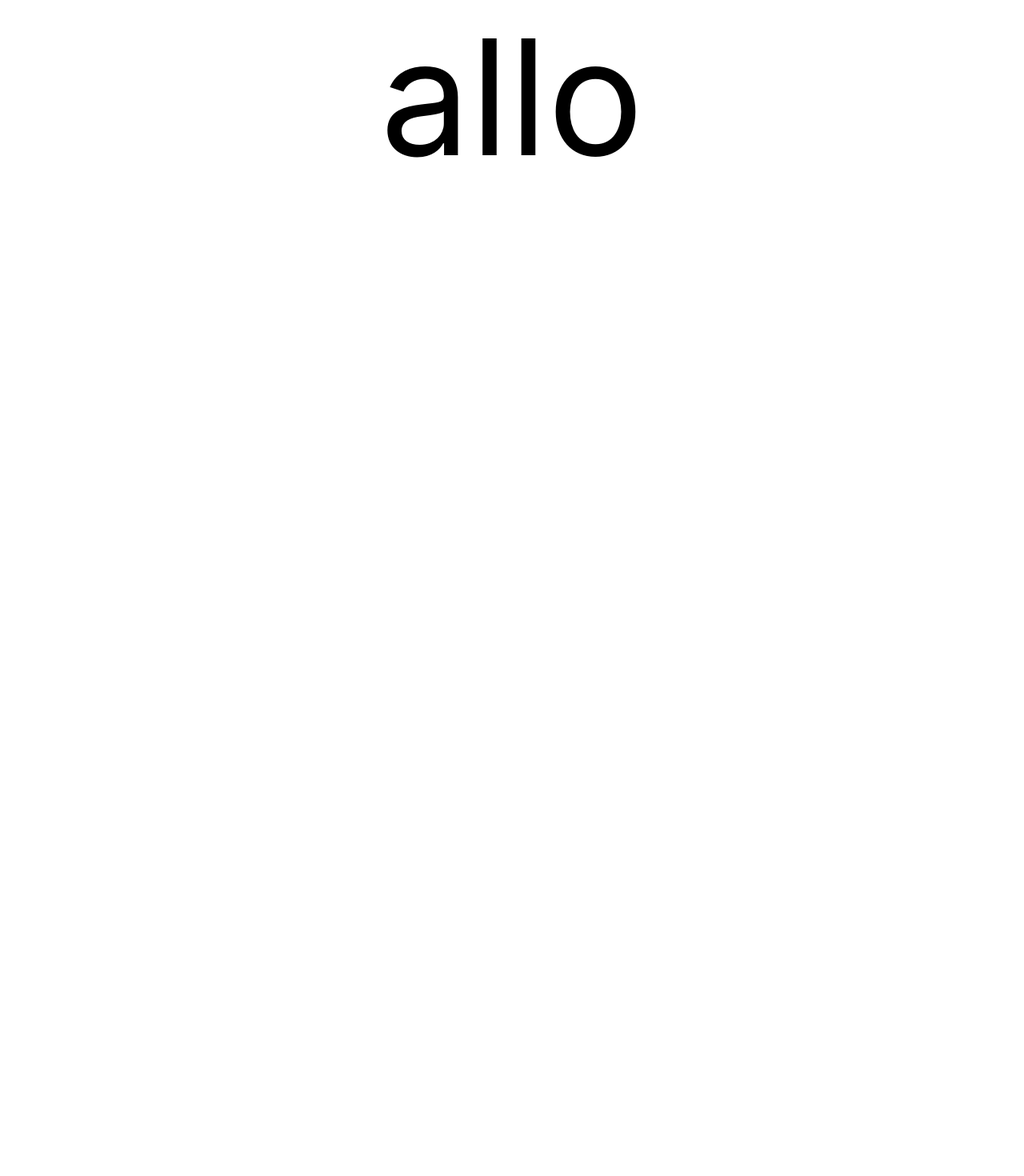
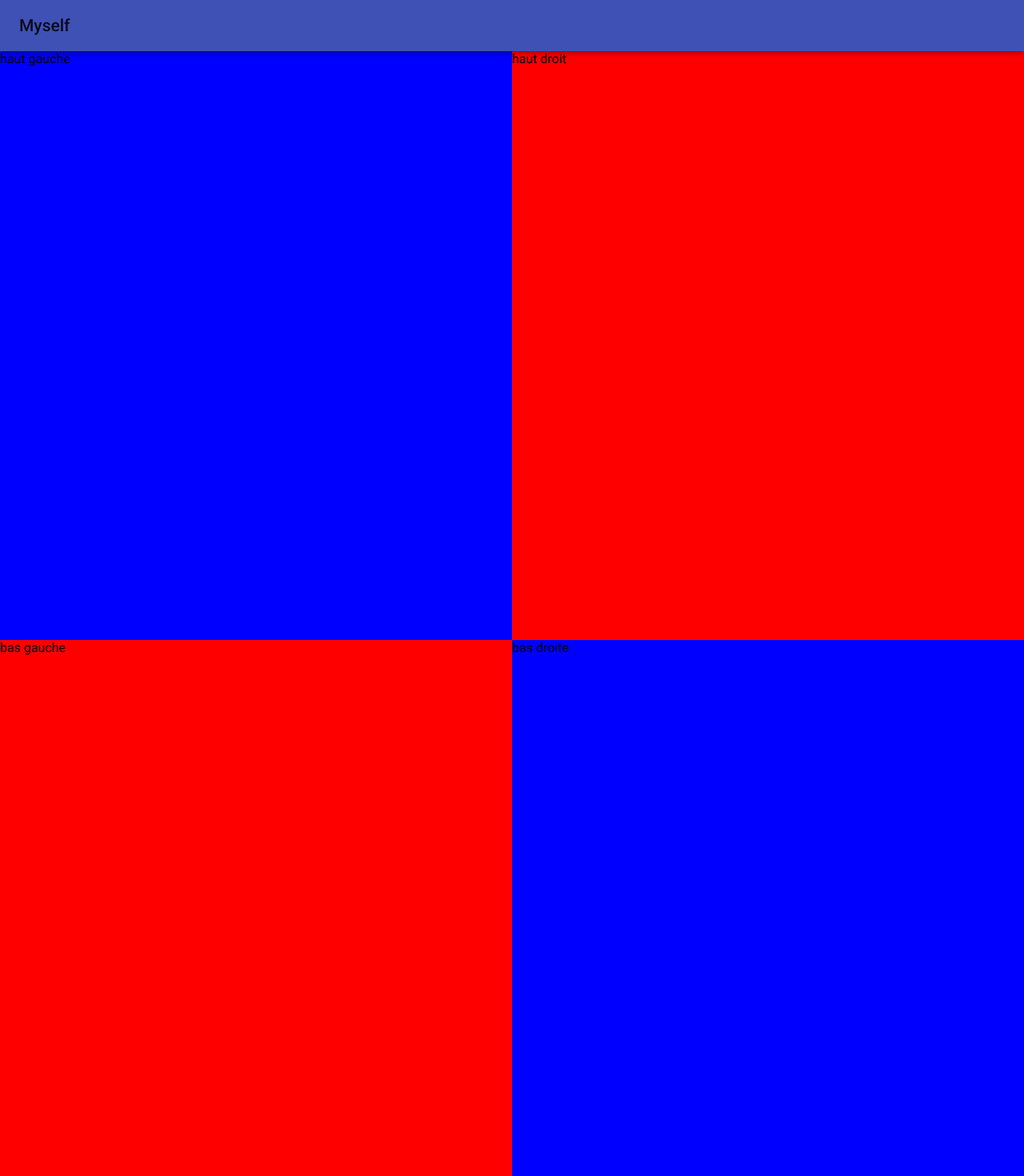
Before and after one commit to frankilepro/website, a React (Create React App) app: page / in a window 1280 px wide. Shown: the top 1470 px of the page at 80% size. Before the commit the page ends 800 px from the top, so only its background shows below. Built offline with nearby package versions, Linux system fonts and the light colour scheme.

Commit message:
add material and prep to eject

```diff
--- a/package.json
+++ b/package.json
@@ -3,6 +3,8 @@
   "version": "0.1.0",
   "private": true,
   "dependencies": {
+    "@material-ui/core": "^3.3.2",
+    "@material-ui/icons": "^3.0.1",
     "react": "^16.6.0",
     "react-dom": "^16.6.0",
     "react-scripts": "2.1.0"
--- a/public/index.html
+++ b/public/index.html
@@ -6,6 +6,8 @@
     <meta name="viewport" content="width=device-width, initial-scale=1, shrink-to-fit=no">
     <meta name="theme-color" content="#000000">
     <link rel="manifest" href="%PUBLIC_URL%/manifest.json">
+    <link rel="stylesheet" href="https://fonts.googleapis.com/css?family=Roboto:300,400,500">
+    <link rel="stylesheet" href="https://fonts.googleapis.com/icon?family=Material+Icons">
     <title>Francis Granger</title>
   </head>
   <body>
--- a/src/App.css
+++ b/src/App.css
@@ -1,4 +1,4 @@
-body {
-  font-size: 200px;
-  text-align: center;
+.appLayout {
+    margin-top: 64px;
+    height: calc(100vh - 64px)
 }
--- a/src/App.js
+++ b/src/App.js
@@ -1,11 +1,37 @@
 import React, { Component } from 'react';
-import './App.css';
+import AppBar from '@material-ui/core/AppBar';
+import Toolbar from '@material-ui/core/Toolbar';
+import Typography from '@material-ui/core/Typography';
+import Grid from '@material-ui/core/Grid';
+import styles from './App.css';
 
 class App extends Component {
   render() {
     return (
-      <div className="App">
-        allo
+      <div>
+        <AppBar position="fixed">
+          <Toolbar>
+            <Typography variant="title" >
+              Myself
+            </Typography>
+          </Toolbar>
+        </AppBar>
+        <Grid container style={{ marginTop: "64px", height: "calc(100vh - 64px)" }}>
+          <Grid item xs style={{ backgroundColor: "blue" }}>
+            haut gauche
+          </Grid>
+          <Grid item xs style={{ backgroundColor: "red" }}>
+            haut droit
+          </Grid>
+        </Grid>
+        <Grid container style={{ height: "calc(100vh - 64px)" }}>
+          <Grid item xs style={{ backgroundColor: "red" }}>
+            bas gauche
+          </Grid>
+          <Grid item xs style={{ backgroundColor: "blue" }}>
+            bas droite
+          </Grid>
+        </Grid>
       </div>
     );
   }
--- a/src/index.css
+++ b/src/index.css
@@ -1,7 +1,7 @@
 body {
   margin: 0;
   padding: 0;
-  font-family: -apple-system, BlinkMacSystemFont, "Segoe UI", "Roboto", "Oxygen",
+  font-family: "Roboto", -apple-system, BlinkMacSystemFont, "Segoe UI", "Oxygen",
     "Ubuntu", "Cantarell", "Fira Sans", "Droid Sans", "Helvetica Neue",
     sans-serif;
   -webkit-font-smoothing: antialiased;
```
Also changed, not shown: 1 other file (tests, documents, lock files or other folders).
